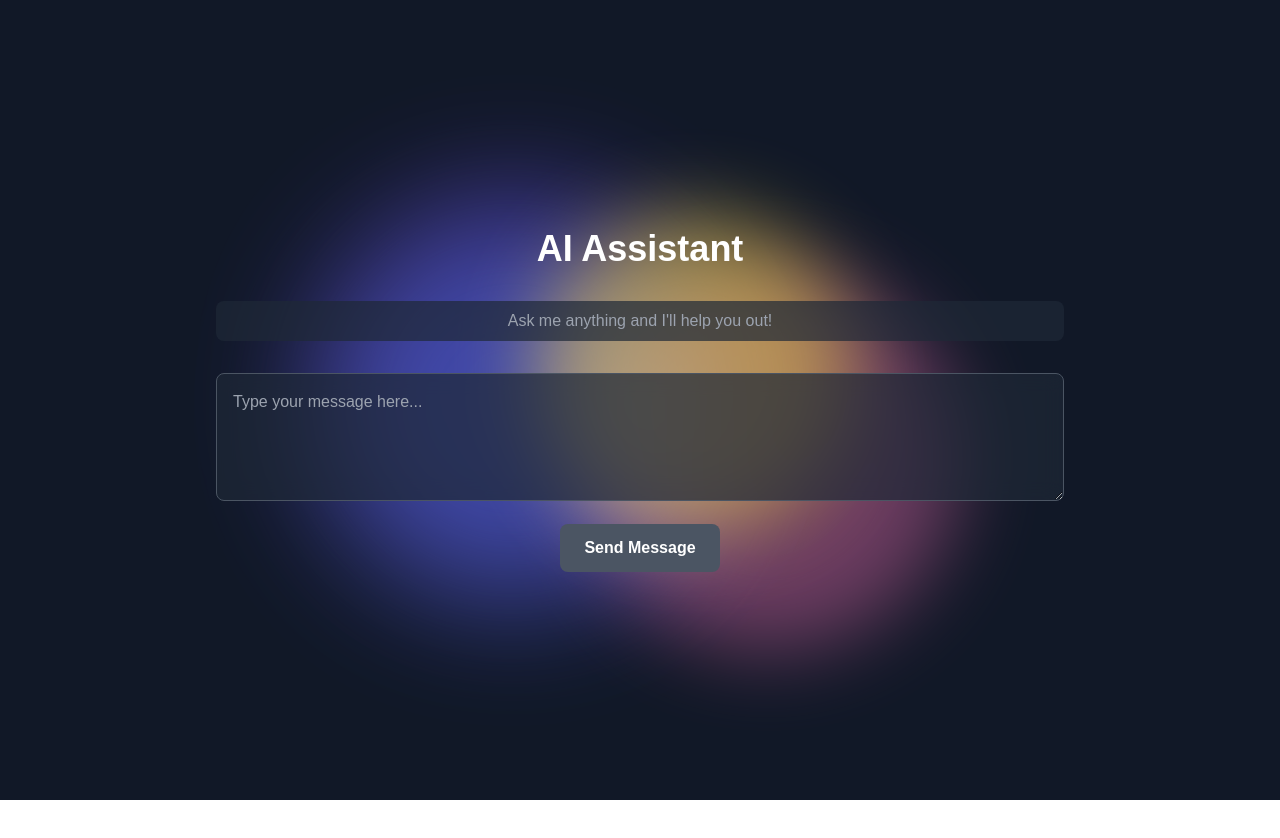
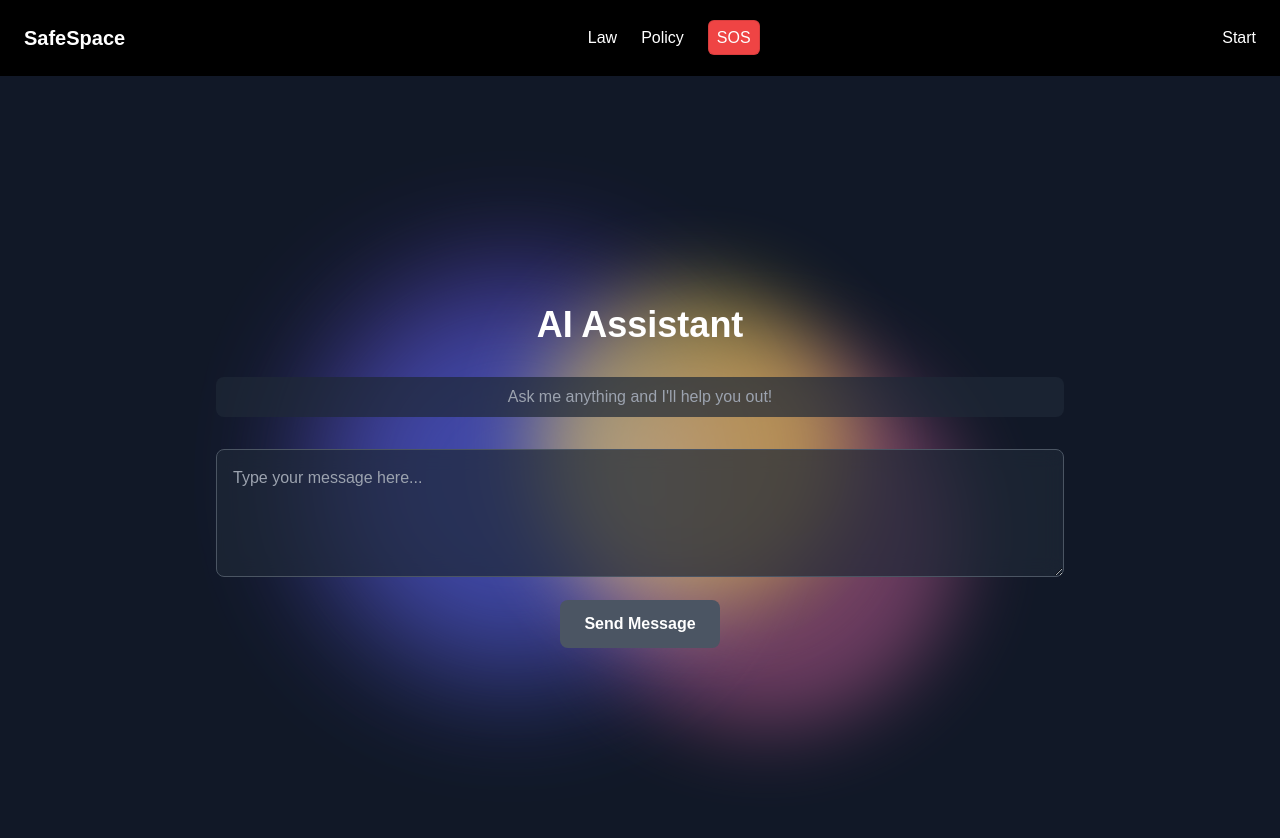
Before and after one commit to vanshm2703/SafeSpace, a Next.js app: page /voicetwo in a window 1280 px wide. Shown: the top 838 px of the page. Before the commit the page ends 800 px from the top, so only its background shows below. Built offline with nearby package versions, Linux system fonts and the light colour scheme.

Commit message:
Update page.jsx

```diff
--- a/src/app/voicetwo/page.jsx
+++ b/src/app/voicetwo/page.jsx
@@ -1,7 +1,10 @@
 // components/GroqChat.jsx
 'use client';
-import { useState, useRef } from 'react';
+import { useState, useRef, useEffect } from 'react';
 import ContentPasteOutlinedIcon from '@mui/icons-material/ContentPasteOutlined';
+import axios from 'axios';
+import { useRouter } from 'next/navigation';
+import AccountCircleOutlinedIcon from '@mui/icons-material/AccountCircleOutlined';
 
 const GroqChat = () => {
   const [userInput, setUserInput] = useState('');
@@ -9,6 +12,43 @@ const GroqChat = () => {
   const [loading, setLoading] = useState(false);
   const [error, setError] = useState('');
   const chatBoxRef = useRef(null);
+
+  const router = useRouter();
+  const [openIndex, setOpenIndex] = useState(null);
+  const [log, setLog] = useState(true);
+  const [showLogoutMenu, setShowLogoutMenu] = useState(false);
+  const [isSheetOpen, setIsSheetOpen] = useState(false);
+
+  const toggleAccordion = (index) => {
+    setOpenIndex(openIndex === index ? null : index);
+  };
+
+  function buttonHandle(){
+    router.push('/login');
+  }
+
+
+  useEffect(() => {
+    const storedUser = localStorage.getItem('loggin');
+    setLog(storedUser ? true : false);
+  }, []);
+
+  const handleProfileClick = () => {
+    setShowLogoutMenu(!showLogoutMenu);
+  };
+
+  const handleLogout = async (e) => {
+    try {
+      await axios.get('/api/users/logout');
+      localStorage.removeItem('loggin');
+      setLog(false);
+      setShowLogoutMenu(false);
+      router.push("/login");
+    } catch (error) {
+      console.log("Logout Error: ", error.message);
+      toast.error("Logout Error");
+    }
+  };
 
   const handleSubmit = async (e) => {
     e.preventDefault();
@@ -40,7 +80,45 @@ const GroqChat = () => {
     }
   };
 
-  return (
+  return (<>
+
+  <nav className="flex justify-between items-center p-6  bg-black text-white">
+          <a href={'/home'} className="text-xl font-bold">SafeSpace</a>
+            <ul className="flex space-x-6">
+            <li><a href="/aiTry" className="hover:text-gray-400">Law</a></li>
+              <li><a href="/policyMail" className="hover:text-gray-400">Policy</a></li>
+              <li><a href="/Location" className="bg-red-500 p-2 border rounded-md hover:text-red-900">SOS</a></li>
+            </ul>
+            <div className="flex items-center">
+              {log ? (
+                <>
+                  <span className="mr-4">Welcome</span>
+                  <div style={{ cursor: "pointer" }} onClick={handleProfileClick} className='bg-gray-700 flex justify-center items-center rounded-full h-12 w-12'>
+                    <AccountCircleOutlinedIcon className="scale-150" />
+                  </div>
+                  {showLogoutMenu && (
+                    <div className="absolute bg-black border overflow-hidden border-gray-300 rounded-md mt-2">
+                      <button onClick={handleLogout} className="px-3 py-2 text-white hover:bg-gray-800">
+                        Logout
+                      </button>
+                    </div>
+                  )}
+                </>
+              ) : (
+                <>
+                  {/* <button */}
+                    {/* onClick={() => setIsSheetOpen(true)}
+                    className="px-4 py-2 bg-white text-black rounded-md" */}
+                  {/* > */}
+                    <button>Start</button>
+
+                  {/* </button> */}
+                </>
+              )}
+            </div>
+          </nav>
+
+
     <div className="relative bg-gray-900 min-h-screen flex items-center justify-center">
       {/* Blurred Colored Shapes */}
       <div className="absolute top-0 left-0 w-full h-full overflow-hidden">
@@ -100,6 +178,7 @@ const GroqChat = () => {
         )}
       </div>
     </div>
+    </>
   );
 };
 
```
